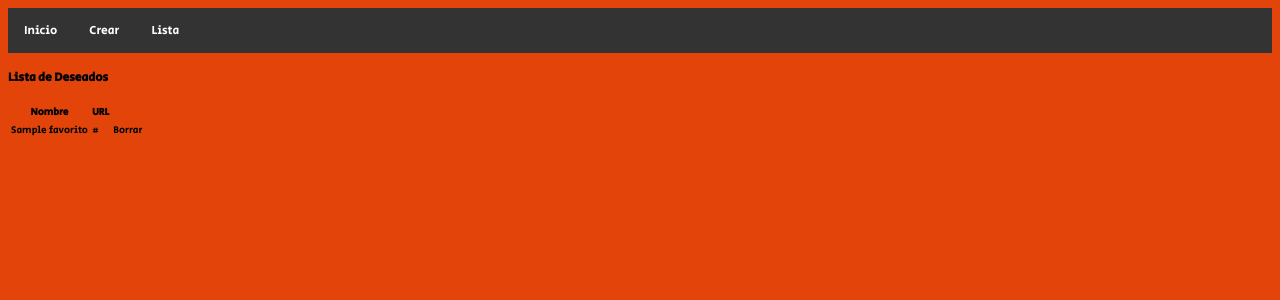
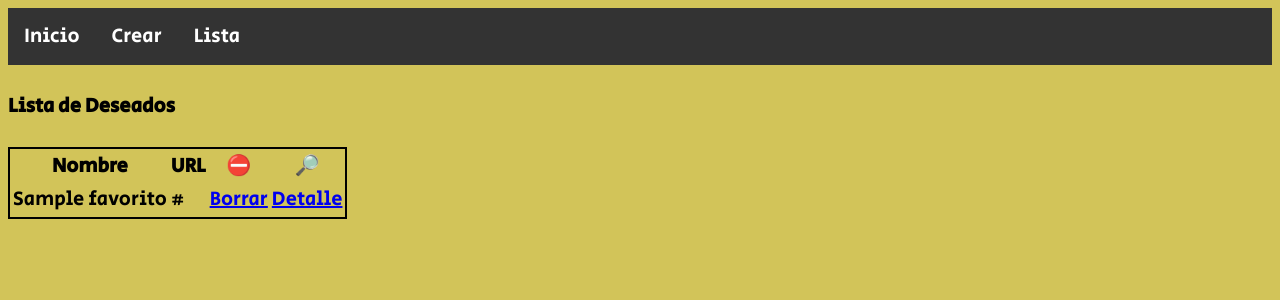
Before and after one commit to carlosgc93/test_django, a Django app: page /lista in a window 1280 px wide. Shown: the top 300 px of the page. Run offline with Django 4.2, Linux system fonts and the light colour scheme; tables that the repository leaves empty hold one stand-in row (values such as "Sample post").

Commit message:
urls name, view borrar

```diff
--- a/basico/favoritos/templates/favoritos/lista.html
+++ b/basico/favoritos/templates/favoritos/lista.html
@@ -17,9 +17,9 @@
 <body>
     <nav class="menu">
         <ul>
-            <li><a href="{% url 'home' %}">Inicio</a></li>
-            <li><a href="{% url 'crear' %}"> Crear </a></li>
-            <li><a href="{% url 'lista' %}">Lista</a></li>
+            <li><a href="{% url 'favs:home' %}">Inicio</a></li>
+            <li><a href="{% url 'favs:crear' %}"> Crear </a></li>
+            <li><a href="{% url 'favs:lista' %}">Lista</a></li>
         </ul>
     </nav>
     <h4>Lista de Deseados</h4>
@@ -29,7 +29,9 @@
                 <tr>
                     <th>Nombre</th>
                     <th>URL</th>
-                    <th></th>
+                    <th>⛔</th>
+                    <th>🔎</th>
+
                 </tr>
             </thead>
             <tbody>
@@ -37,13 +39,13 @@
                 <tr>
                     <td>{{ fav.nombre }}</td>
                     <td>{{ fav.url }}</td>
-                    <td><a href=""></a>Borrar</td>
+                    <td><a href=" {% url 'favs:borrar' fav.pk %}">Borrar</a></td>
+                    <td><a href=" {% url 'favs:borrar' fav.pk %}">Detalle</a></td>
                 </tr>
                 {% endfor %}
             </tbody>
+        </table>
     </div>
-
-
 </body>
 
 </html>
--- a/basico/favoritos/urls.py
+++ b/basico/favoritos/urls.py
@@ -1,9 +1,11 @@
 from django.urls import path
 from .views import *
 
+app_name = 'favs'
 
 urlpatterns = [
     path('', index, name="home"),
     path('crear', crear_favoritos, name="crear"),
     path('lista', lista_favoritos, name="lista"),
+    path('borrar/<int:pk>', borrar_favoritos, name="borrar"),
 ]
--- a/basico/favoritos/views.py
+++ b/basico/favoritos/views.py
@@ -1,6 +1,7 @@
 from django.shortcuts import render, redirect
 from .models import Favoritos
 from .forms import FavoritoModelForm
+from django.urls import reverse
 
 # Create your views here.
 
@@ -18,7 +19,7 @@ def crear_favoritos(request):
 
         if form.is_valid():
             form.save()
-            return redirect('crear')
+            return redirect('favs:lista')
         else:
             print(form.errors)
 
@@ -38,3 +39,8 @@ def lista_favoritos(request):
     }
 
     return render(request, 'favoritos/lista.html', context)
+
+
+def borrar_favoritos(request, pk):
+    Favoritos.objects.get(pk=pk).delete()
+    return redirect('favs:lista')
--- a/basico/static/css/style.css
+++ b/basico/static/css/style.css
@@ -1,8 +1,14 @@
 body {
-    color: black;
-    font-size: 12px;
+    font-size: 20px;
     font-family: 'Secular One', sans-serif;
-    background-color: rgb(227, 68, 10);
+    background-color: rgb(210, 196, 89);
+}
+h3  {
+    font-size: 20px;
+}
+
+table {
+    border: 2px solid;
 }
 
 ul {
@@ -11,6 +17,7 @@ ul {
     padding: 0;
     overflow: hidden;
     background-color: #333;
+    text-align: center;
 }
 
 li {
@@ -29,8 +36,3 @@ li a {
 li a:hover {
     background-color: black;
 }
-
-
-table {
-    font-size: 10px;
-}
```
Also changed, not shown: basico/favoritos/templates/asd.html (deleted, +0 -12 lines), basico/favoritos/templates/favoritos/crear.html (+3 -11 lines), basico/templates/index.html (+5 -4 lines).
